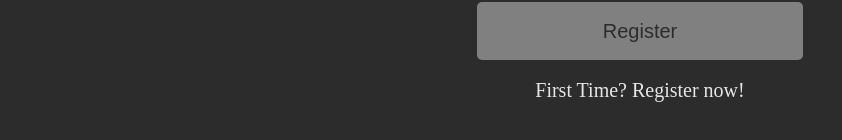
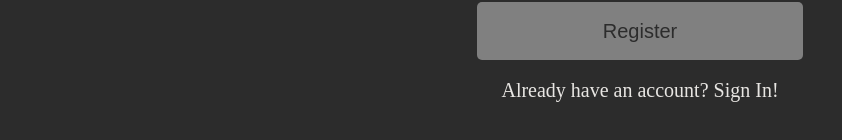
Before and after one commit to Victor-Mannelli/MyWalletApp, a React (Create React App) app: page /registration in a window 1280 px wide. Shown: the part 510-650 px from the top of the page, without its empty margins (0-842 px from the left). Built offline with nearby package versions, Linux system fonts and the light colour scheme.

Commit message:
fix: unline link description regis/login rout

```diff
--- a/src/Routs/Login.js
+++ b/src/Routs/Login.js
@@ -62,7 +62,7 @@ export default function Login({ pageTheme }) {
 				/>
 				<button type="submit">Log in</button>
 			</LoginForm>
-			<p onClick={() => navigate("/registration")}>First Time? Signup!</p>
+			<p onClick={() => navigate("/registration")}>First Time? Register now!</p>
 		</LoginPage>
 	);
 }
@@ -76,7 +76,7 @@ const LoginPage = styled.div`
 	width: 100%;
 	height: 100vh;
 	background-color: ${props => props.pageTheme ? "#e8e6e3" : "#2c2c2c"};
-	color: ${props => props.pageTheme ? "2c2c2c" : "#e8e6e3"};
+	color: ${props => props.pageTheme ? "#2c2c2c" : "#e8e6e3"};
 	font-size: 20px;
 	h1 {
 		font-size: 30px;
--- a/src/Routs/Register.js
+++ b/src/Routs/Register.js
@@ -73,7 +73,7 @@ export default function Register({pageTheme}) {
 				/>
 				<button type="submit"> Register </button>
 			</LoginForm>
-			<p onClick={() => navigate("/")}>First Time? Register now!</p>
+			<p onClick={() => navigate("/")}>Already have an account? Sign In!</p>
 		</LoginPage>
 	);
 }
```
